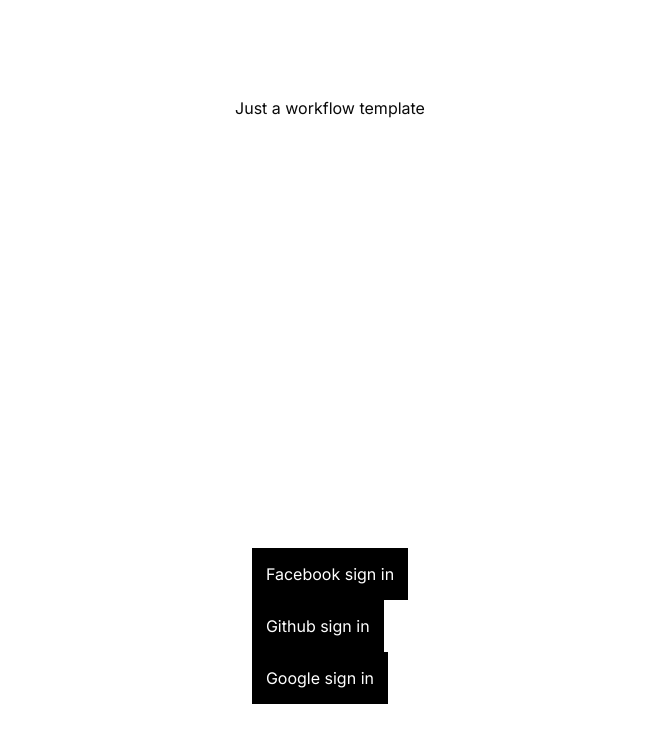
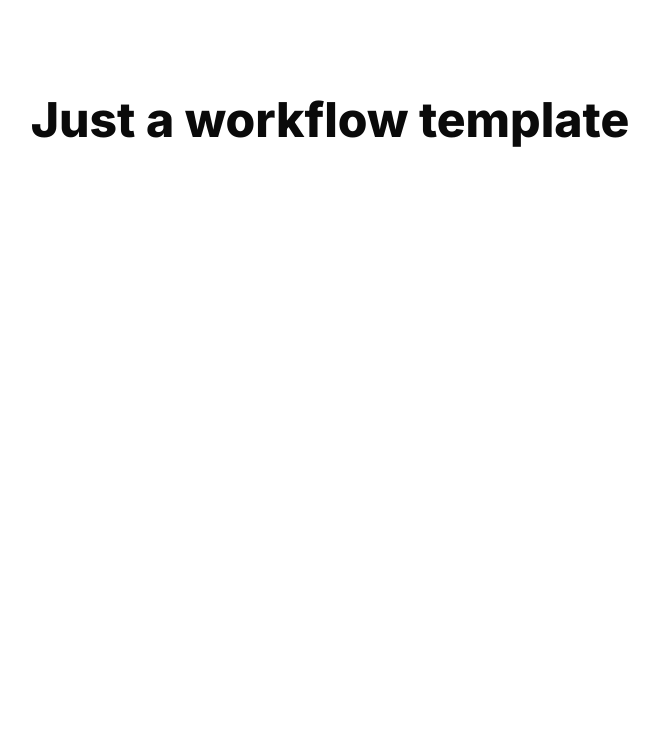
Before and after one commit to greedybrain/aipg-io, a Next.js app: page / in a window 1280 px wide. Shown: the top 742 px of the page, without its empty margins (310-969 px from the left). Built offline with nearby package versions, Linux system fonts and the light colour scheme.

Commit message:
reset root page, and oauth-list

```diff
--- a/src/app/page.tsx
+++ b/src/app/page.tsx
@@ -1,33 +1,11 @@
-import { AuthService } from "../models/supabase/auth-service";
-import OAuthOptions from "../components/features/oauth-options";
-import { readEntityOrEntities } from "../services/actions/server/supabase/crud/readEntityOrEntities";
-// import { createEntityOrEntities } from "@/services/actions/server/supabase/createEntityOrEntities";
-// import { deleteEntityOrEntities } from "@/services/actions/server/supabase/deleteEntityOrEntities";
-
-// import { updateEntity } from "@/services/actions/server/supabase/updateEntity";
-// import { upsertEntityOrEntities } from "@/services/actions/server/supabase/upsertEntityOrEntities";
+import { cn } from "@/lib/utils";
 
 export default async function Home() {
-    // readEntityOrEntities<"notes">({
-    //     relation: "notes",
-    //     entityIds: ["a2d3d4db-e1e0-4776-ba25-fdc8896f2cdf"],
-    //     selectCriteria: {
-    //         columns: "title, saves(*)",
-    //     },
-    // }).then((data) => console.log(JSON.stringify(data, null, 2)));
-    // const authService = new AuthService();
-
-    // authService
-    //     .authenticate<"signUp">("signUp", {
-    //         email: "willisnaya@gmail.com",
-    //         password: "12345678lol",
-    //     })
-    //     .then((data) => console.log(data.user));
-
     return (
         <main className="flex min-h-screen flex-col items-center justify-between p-24">
-            <h1>Just a workflow template</h1>
-            <OAuthOptions />
+            <h1 className={cn("font-extrabold text-5xl")}>
+                Just a workflow template
+            </h1>
         </main>
     );
 }
--- a/src/components/features/oauth-options/data/oauth-list.ts
+++ b/src/components/features/oauth-options/data/oauth-list.ts
@@ -21,31 +21,31 @@
     //     providerLower: "discord",
     //     icon: "",
     // },
-    {
-        provider: "Facebook",
-        providerLower: "facebook",
-        icon: "",
-    },
+    // {
+    //     provider: "Facebook",
+    //     providerLower: "facebook",
+    //     icon: "",
+    // },
     // {
     //     provider: "Figma",
     //     providerLower: "figma",
     //     icon: "",
     // },
-    {
-        provider: "Github",
-        providerLower: "github",
-        icon: "",
-    },
+    // {
+    //     provider: "Github",
+    //     providerLower: "github",
+    //     icon: "",
+    // },
     // {
     //     provider: "GitLab",
     //     providerLower: "gitlab",
     //     icon: "",
     // },
-    {
-        provider: "Google",
-        providerLower: "google",
-        icon: "",
-    },
+    // {
+    //     provider: "Google",
+    //     providerLower: "google",
+    //     icon: "",
+    // },
     // {
     //     provider: "Kakao",
     //     providerLower: "kakao",
```
